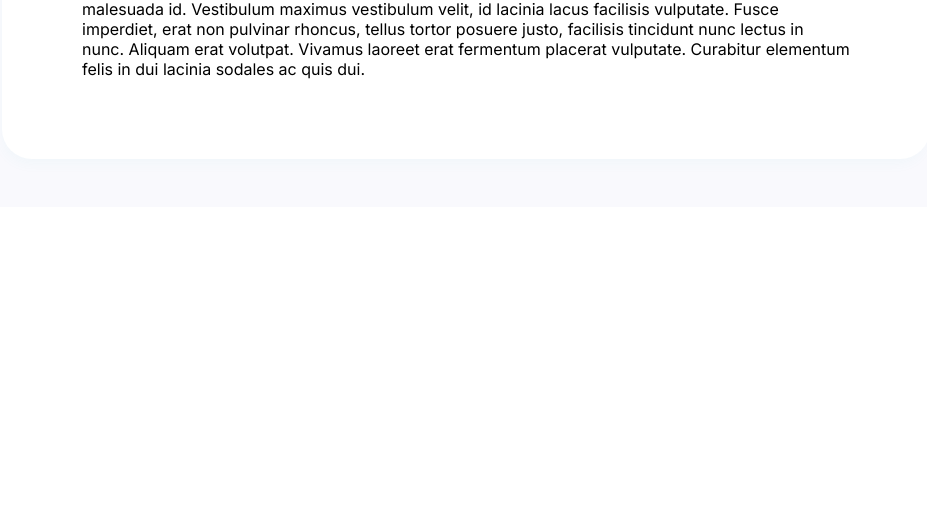
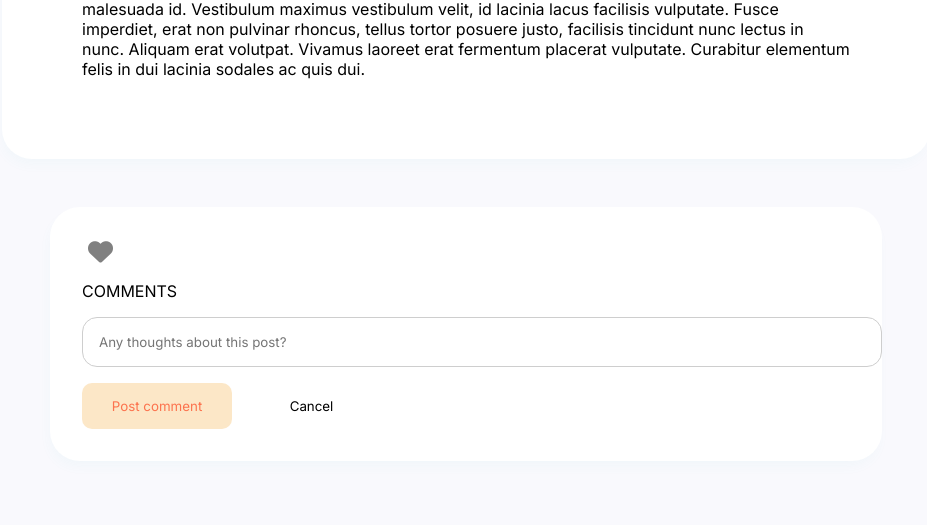
Before and after one commit to keiruu/CIT236-Blogging-System, a PHP site: page /post.php in a window 1280 px wide. Shown: the part 902-1427 px from the top of the page, without its empty margins (174-1101 px from the left). Before the commit the page ends 1062 px from the top, so only its background shows below. Run offline with PHP 8.4, Linux system fonts and the light colour scheme; some libraries are stand-ins or nearby versions.

Commit message:
added like button to index and post

```diff
--- a/post.php
+++ b/post.php
@@ -1,12 +1,16 @@
 <?php
 ?>
+
 
 <head>
     <meta charset="UTF-8">
     <meta http-equiv="X-UA-Compatible" content="IE=edge">
     <meta name="viewport" content="width=device-width, initial-scale=1.0">
     <title>Bulag | Admin Panel</title>
-    <link rel="stylesheet" href="styles/admin.css">
+
+    <link rel="stylesheet" href="styles/post.css">
+    <script src="https://kit.fontawesome.com/d4ca20db22.js" crossorigin="anonymous"></script>
+
 </head>
 
 <body>
@@ -35,6 +39,34 @@ Nunc rutrum id augue at varius. Proin ut nisi libero. Vestibulum justo risus, pu
 
 Morbi faucibus ipsum sed massa malesuada, at lacinia quam consequat. Nullam scelerisque ultricies enim quis tempor. Proin lobortis pharetra enim at tristique. Vivamus molestie massa sit amet tellus interdum, non blandit magna congue. Pellentesque ante sem, rutrum sit amet interdum vel, fermentum quis arcu. Suspendisse posuere velit ut mattis cursus. Cras sit amet tellus suscipit, rhoncus purus sit amet, auctor est. Praesent porttitor, ipsum ac sollicitudin dictum, mauris nulla vestibulum est, at vulputate purus dolor ut ligula. Ut volutpat nulla augue, imperdiet tincidunt nisl malesuada id. Vestibulum maximus vestibulum velit, id lacinia lacus facilisis vulputate. Fusce imperdiet, erat non pulvinar rhoncus, tellus tortor posuere justo, facilisis tincidunt nunc lectus in nunc. Aliquam erat volutpat. Vivamus laoreet erat fermentum placerat vulputate. Curabitur elementum felis in dui lacinia sodales ac quis dui.</p>
       </div>
+      <div class="comments_container">
+            <!-- heart testing -->
+                    <div class="heart_btn">
+                        <Button onclick="Toggle1()" id="btnh1" class="h_btn"><i class="fas fa-heart"></i></Button>
+                    </div>
+                    <script>
+                        var btnvar1 = document.getElementById('btnh1');
+
+                            function Toggle1(){
+                            if (btnvar1.style.color =="red") {
+                                    btnvar1.style.color = "grey"
+                                }
+                                else{
+                                    btnvar1.style.color = "red"
+                                }
+                            }
+                    </script>
+
+            <!-- heart testing -->
+        <p>COMMENTS</p>
+            <form action="#">
+                <input type="text" id="cmnt1" name="cmnt1" placeholder="Any thoughts about this post?">
+                    <div class="comment_btn">
+                        <button type="submit" id="pcomment_btn">Post comment</button>
+                        <button id="c_btn">Cancel</button>
+                    </div>
+            </form>
+      </div>
     </div>
 
     <div class="footer">
--- a/styles/post.css
+++ b/styles/post.css
@@ -256,11 +256,11 @@ textarea {
     color: black;
     font-family: 'Inter', sans-serif;
     width: 50rem;
-    margin-top: 2rem;
+    margin-top: 1rem;
 }
 
 .comment_btn {
-    margin-top: 2rem;
+    margin-top: 1rem;
 }
 
 #pcomment_btn {
@@ -343,4 +343,20 @@ img {
 }
 
 
+/* heart */
+
+.h_btn {
+    background: transparent;
+    border: none;
+    padding-bottom: 1rem;
+    font-size: 25px;
+    outline: none;
+    color: grey;
+}
+
+.h_btn i:hover {
+    cursor: pointer;
+}
+
+
 /* *END* */
```
Also changed, not shown: index.php (+16 -1 lines), styles/style.css (+17 -0 lines).
